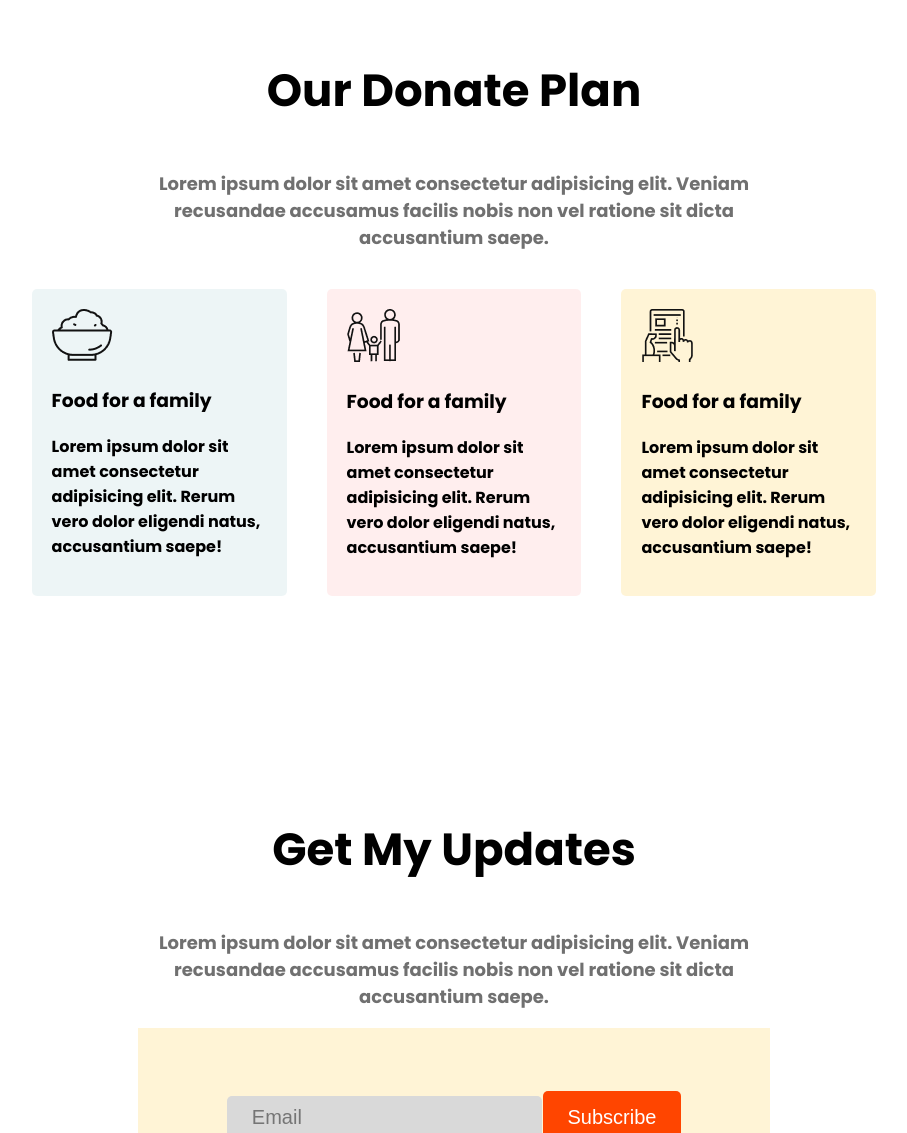
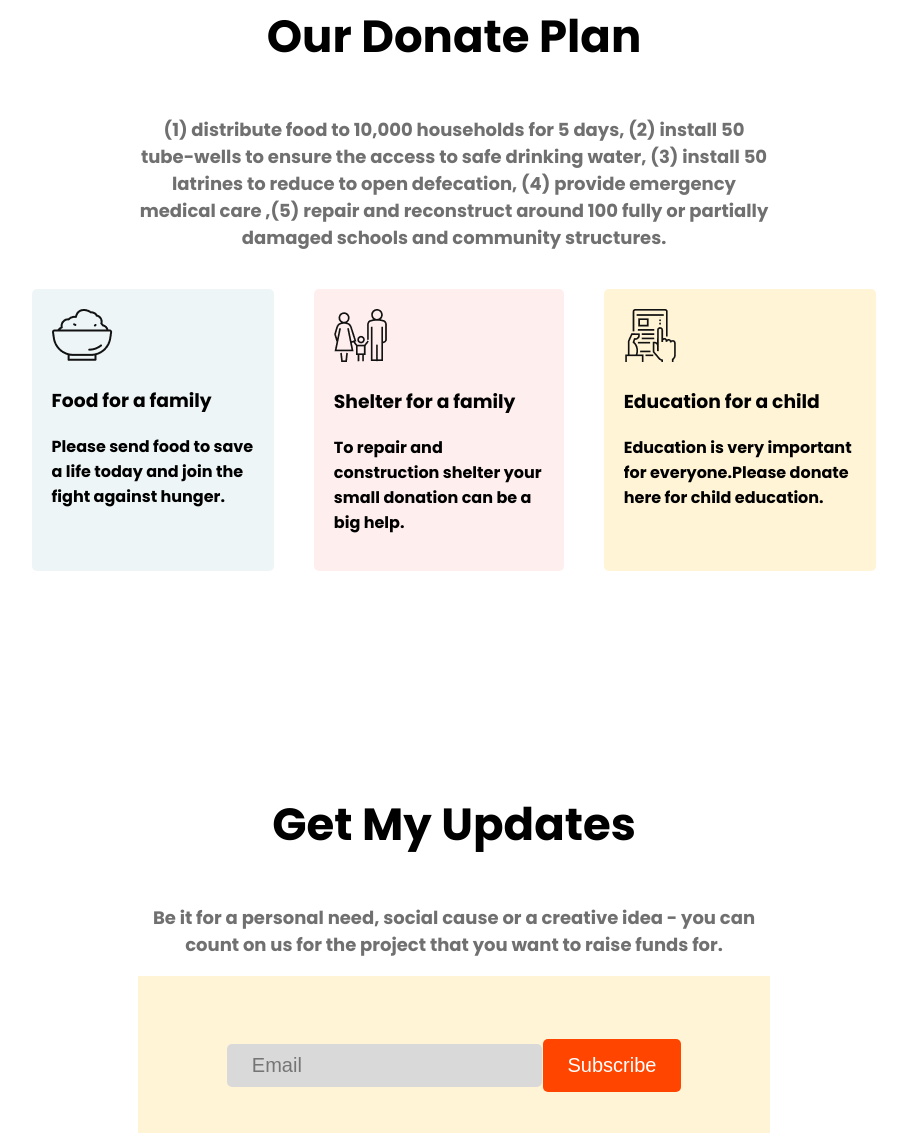
Before and after one commit to Tareq126/donate-today, a plain HTML site: page index.html in a window 1280 px wide. Shown: the part 1667-2800 px from the top of the page, without its empty margins (186-1093 px from the left). Drawn offline with Linux system fonts and the light colour scheme.

Commit message:
lorem change

```diff
--- a/index.html
+++ b/index.html
@@ -21,10 +21,9 @@
             <h1 class="header-h1">
                 Let’s Help Those Who Are <br> More In Need
             </h1>
-            <p class="header-p">Lorem ipsum dolor sit amet consectetur adipisicing elit. Eaque officiis explicabo earum
-                alias? Ea tempora
-                molestiae at a impedit reiciendis velit illo asperiores? Voluptatibus autem fugit quas laudantium
-                deserunt corrupti!</p>
+            <p class="header-p">The floods in Bangladesh are thought to be the most severe in 100 years. More than a
+                third of the country has been submerged. At least 115 people have died and more than 5.7 million are
+                affected.</p>
             <button class="btn-color">Donate Now</button>
         </div>
 
@@ -32,10 +31,8 @@
         <section>
             <div class="text2">
                 <h1 class="donate-h1">Donate Today</h1>
-                <p class="donate-p">Lorem ipsum dolor sit amet consectetur adipisicing elit. Quisquam possimus expedita
-                    libero dolor iure
-                    laborum inventore qui aspernatur consectetur, sapiente, voluptatum saepe, recusandae blanditiis
-                    dolorem?
+                <p class="donate-p">Today, 690 million people around the world will go to bed on an empty stomach. But
+                    your gift means that one less child will be at risk of starvation tonight.
                 </p>
             </div>
             <div class="donate-amount ">
@@ -67,9 +64,10 @@
         <section>
             <div class="text2">
                 <h1 class="donate-h1">Our Donate Plan</h1>
-                <p class="donate-p">Lorem ipsum dolor sit amet consectetur adipisicing elit. Veniam recusandae accusamus
-                    facilis nobis
-                    non vel ratione sit dicta accusantium saepe.</p>
+                <p class="donate-p">(1) distribute food to 10,000 households for 5 days, (2) install 50 tube-wells to
+                    ensure the access to safe drinking water, (3) install 50 latrines to reduce to open defecation, (4)
+                    provide emergency medical care ,(5) repair and reconstruct around 100 fully or partially damaged
+                    schools and community structures.</p>
             </div>
             <div class="donate-plan">
 
@@ -77,26 +75,23 @@
                     <img src="icons/food.png" alt="">
                     <div>
                         <h1>Food for a family</h1>
-                        <p>Lorem ipsum dolor sit amet consectetur adipisicing elit. Rerum vero dolor eligendi natus,
-                            accusantium saepe!</p>
+                        <p>Please send food to save a life today and join the fight against hunger.</p>
                     </div>
                 </div>
 
                 <div class="shelter">
                     <img src="icons/shelter.png" alt="">
                     <div>
-                        <h1>Food for a family</h1>
-                        <p>Lorem ipsum dolor sit amet consectetur adipisicing elit. Rerum vero dolor eligendi natus,
-                            accusantium saepe!</p>
+                        <h1>Shelter for a family</h1>
+                        <p>To repair and construction shelter your small donation can be a big help. </p>
                     </div>
 
 
                 </div>
                 <div class="education"><img src="icons/Frame-1.png" alt="">
                     <div>
-                        <h1>Food for a family</h1>
-                        <p>Lorem ipsum dolor sit amet consectetur adipisicing elit. Rerum vero dolor eligendi natus,
-                            accusantium saepe!</p>
+                        <h1>Education for a child</h1>
+                        <p>Education is very important for everyone.Please donate here for child education.</p>
                     </div>
 
 
@@ -107,9 +102,8 @@
         <section>
             <div class="text2">
                 <h1 class="donate-h1">Get My Updates</h1>
-                <p class="donate-p">Lorem ipsum dolor sit amet consectetur adipisicing elit. Veniam recusandae accusamus
-                    facilis nobis
-                    non vel ratione sit dicta accusantium saepe.</p>
+                <p class="donate-p">Be it for a personal need, social cause or a creative idea - you can count on us for
+                    the project that you want to raise funds for.</p>
             </div>
             <div class="update-section">
                 <form action="">
--- a/style.css
+++ b/style.css
@@ -152,7 +152,7 @@ body {
 .other-amount-p {
     margin-top: 50px;
     color: #B3B3B3;
-    text-align: center !important;
+
 
 }
 
```
